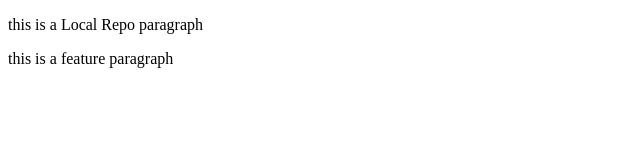
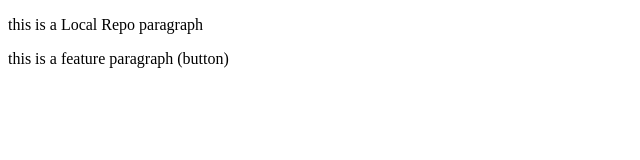
Before and after one commit to rajat804/LocalRepo, a plain HTML site: page index.html in a window 1280 px wide. Shown: the full height of the page, 0-640 px from the left. Drawn offline with Linux system fonts and the light colour scheme.

```diff
--- a/index.html
+++ b/index.html
@@ -7,6 +7,6 @@
 </head>
 <body>
     <p>this is a Local Repo paragraph</p>
-    <p>this is a feature paragraph</p>
+    <p>this is a feature paragraph (button)</p>
 </body>
 </html>
```
